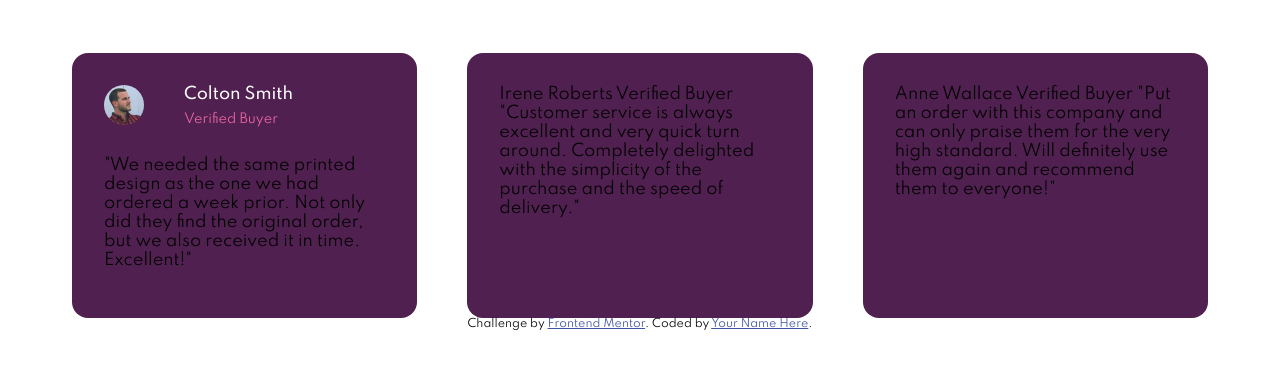
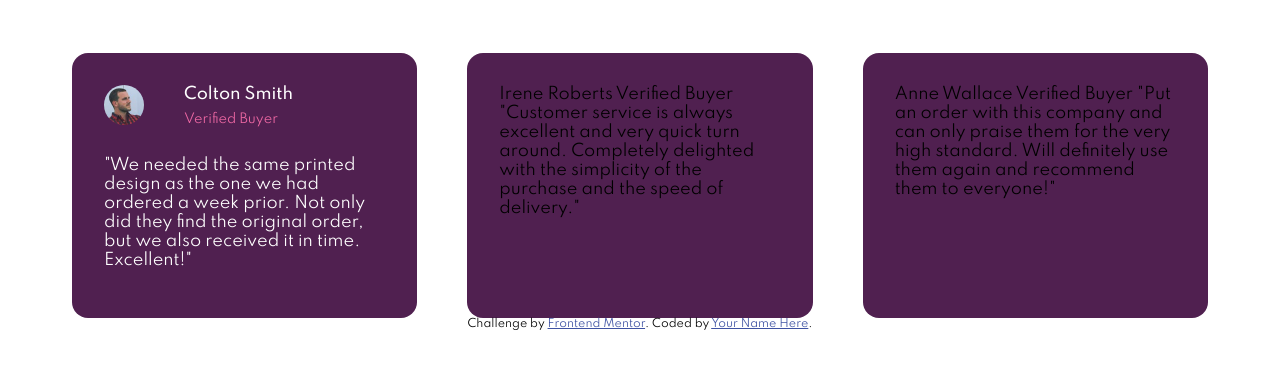
Before and after one commit to samseen/social-proof-section, a plain HTML site: page index.html in a window 1280 px wide. Shown: the part 269-638 px from the top of the page. Drawn offline with Linux system fonts and the light colour scheme.

Commit message:
Changed the customer body font color

```diff
--- a/style.css
+++ b/style.css
@@ -125,3 +125,7 @@ p.header-text {
     margin-top: 0;
     color: hsl(333, 80%, 67%);
 }
+
+.customer-body {
+    color: hsl(0, 0%, 100%);
+}
```
